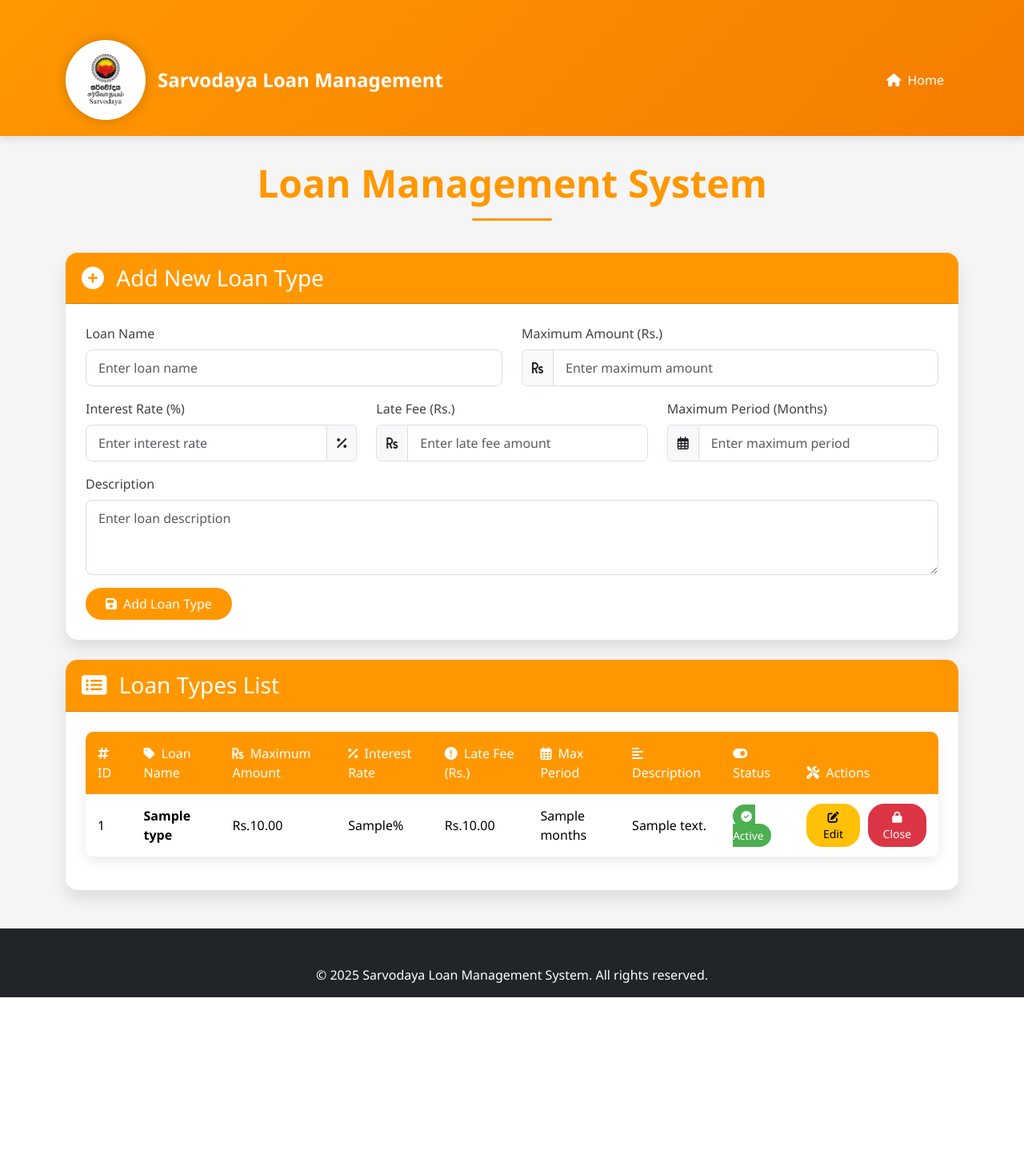
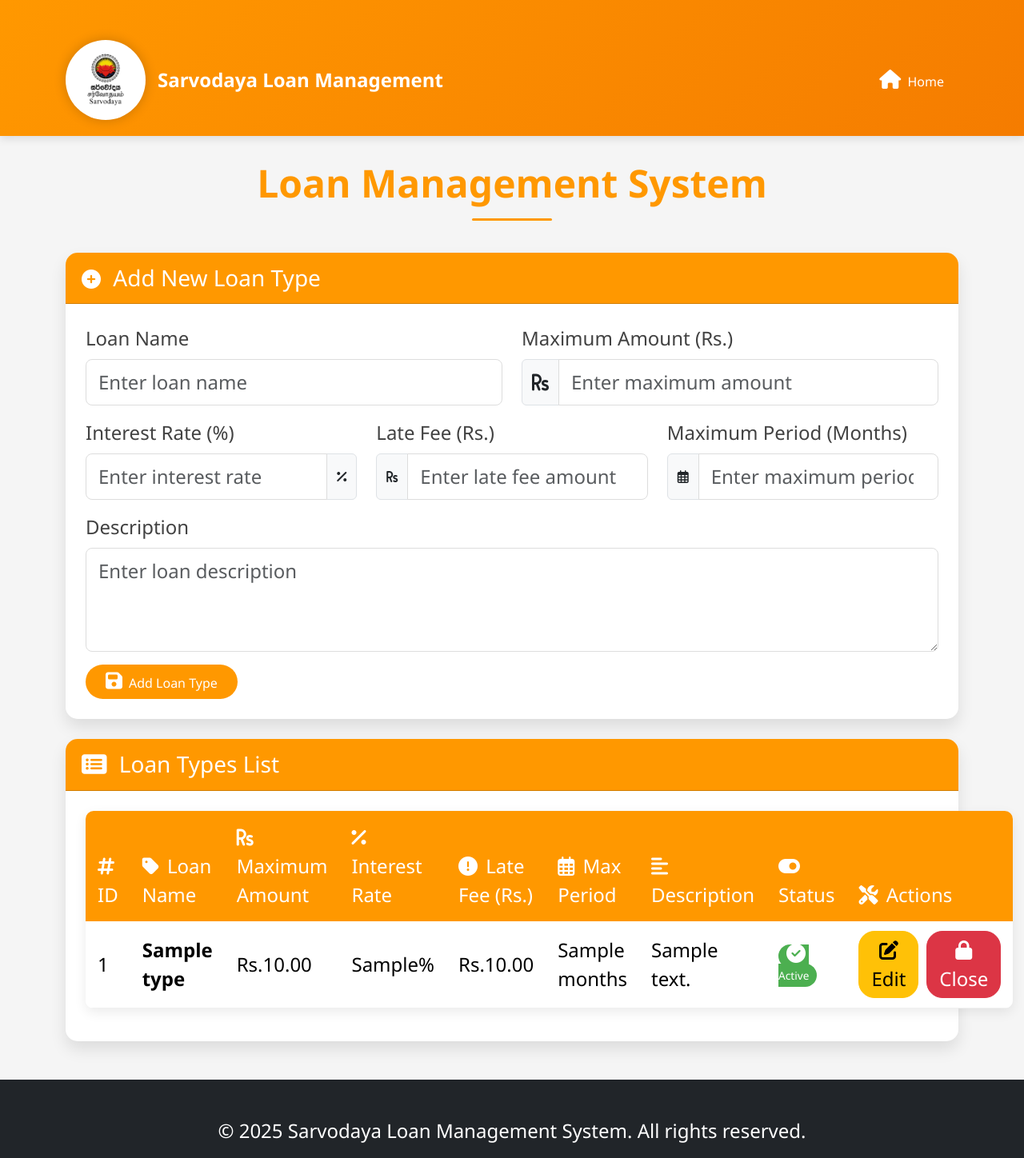
Before and after one commit to Chamodi524/Sarvodaya, a PHP site: page /Sarvodaya/loanTypes.php in a window 1280 px wide. Shown: the whole page at 80% size. Before the commit the page ends 1247 px from the top, so only its background shows below. Run offline with PHP 8.4, Linux system fonts and the light colour scheme; tables that the repository leaves empty or names only in its code hold one stand-in row (values such as "Sample post").

Commit message:
increased font sizes

```diff
--- a/Sarvodaya/loanTypes.php
+++ b/Sarvodaya/loanTypes.php
@@ -266,7 +266,7 @@ $result = $conn->query("SELECT * FROM loan_types");
                 <div class="logo-circle">
                     <img src="Sarwodaya logo.jpg" alt="Sarvodaya Logo">
                 </div>
-                <span class="fs-4 fw-bold">Sarvodaya Loan Management</span>
+                <span class="fs-4 fw-bold" style="font-size: 1.5rem;">Sarvodaya Loan Management</span>
             </a>
             <button class="navbar-toggler" type="button" data-bs-toggle="collapse" data-bs-target="#navbarNav" aria-controls="navbarNav" aria-expanded="false" aria-label="Toggle navigation">
                 <span class="navbar-toggler-icon"></span>
@@ -274,7 +274,7 @@ $result = $conn->query("SELECT * FROM loan_types");
             <div class="collapse navbar-collapse" id="navbarNav">
                 <ul class="navbar-nav ms-auto">
                     <li class="nav-item">
-                        <a class="nav-link" href="loan_handing_home.php"><i class="fas fa-home me-1"></i> Home</a>
+                        <a class="nav-link" href="loan_handing_home.php"><i class="fas fa-home me-1" style="font-size: 1.5rem;"></i> Home</a>
                     </li>
 
                 </ul>
@@ -284,56 +284,56 @@ $result = $conn->query("SELECT * FROM loan_types");
 
     <div class="container">
         <div class="page-header animate-in">
-            <h1 class="display-5 fw-bold" style="color: var(--primary-color);">Loan Management System</h1>
+            <h1 class="display-5 fw-bold" style="color: var(--primary-color);" style="font-size: 1.5rem;">Loan Management System</h1>
         </div>
 
         <div class="card animate-in" style="animation-delay: 0.1s;">
             <div class="card-header">
-                <h3 class="mb-0"><i class="fas fa-plus-circle me-2"></i> Add New Loan Type</h3>
+                <h3 class="mb-0"><i class="fas fa-plus-circle me-2" style="font-size: 1.5rem;"></i> Add New Loan Type</h3>
             </div>
             <div class="card-body">
                 <form action="add_loan.php" method="POST">
                     <div class="row">
                         <div class="col-md-6 mb-3">
-                            <label for="loan_name" class="form-label">Loan Name</label>
-                            <input type="text" class="form-control" id="loan_name" name="loan_name" placeholder="Enter loan name" required>
+                            <label for="loan_name" class="form-label" style="font-size: 1.5rem;">Loan Name</label>
+                            <input type="text" class="form-control" id="loan_name" name="loan_name" style="font-size: 1.5rem;" placeholder="Enter loan name" required>
                         </div>
                         <div class="col-md-6 mb-3">
-                            <label for="maximum_amount" class="form-label">Maximum Amount (Rs.)</label>
+                            <label for="maximum_amount" class="form-label" style="font-size: 1.5rem;">Maximum Amount (Rs.)</label>
                             <div class="input-group">
-                                <span class="input-group-text"><i class="fas fa-rupee-sign"></i></span>
-                                <input type="number" class="form-control" id="maximum_amount" name="maximum_amount" step="0.01" placeholder="Enter maximum amount" required>
+                                <span class="input-group-text"><i class="fas fa-rupee-sign" style="font-size: 1.5rem;"></i></span>
+                                <input type="number" class="form-control" id="maximum_amount" name="maximum_amount" step="0.01" style="font-size: 1.5rem;" placeholder="Enter maximum amount" required>
                             </div>
                         </div>
                     </div>
                     <div class="row">
                         <div class="col-md-4 mb-3">
-                            <label for="interest_rate" class="form-label">Interest Rate (%)</label>
+                            <label for="interest_rate" class="form-label" style="font-size: 1.5rem;">Interest Rate (%)</label>
                             <div class="input-group">
-                                <input type="number" class="form-control" id="interest_rate" name="interest_rate" step="0.01" placeholder="Enter interest rate" required>
+                                <input type="number" class="form-control" id="interest_rate" name="interest_rate" step="0.01" style="font-size: 1.5rem;" placeholder="Enter interest rate" required>
                                 <span class="input-group-text"><i class="fas fa-percentage"></i></span>
                             </div>
                         </div>
                         <div class="col-md-4 mb-3">
-                            <label for="late_fee" class="form-label">Late Fee (Rs.)</label>
+                            <label for="late_fee" class="form-label" style="font-size: 1.5rem;">Late Fee (Rs.)</label>
                             <div class="input-group">
-                                <span class="input-group-text"><i class="fas fa-rupee-sign"></i></span>
-                                <input type="number" class="form-control" id="late_fee" name="late_fee" step="0.01" placeholder="Enter late fee amount" required>
+                                <span class="input-group-text"><i class="fas fa-rupee-sign" ></i></span>
+                                <input type="number" class="form-control" id="late_fee" name="late_fee" step="0.01" style="font-size: 1.5rem;" placeholder="Enter late fee amount" required>
                             </div>
                         </div>
                         <div class="col-md-4 mb-3">
-                            <label for="max_period" class="form-label">Maximum Period (Months)</label>
+                            <label for="max_period" class="form-label" style="font-size: 1.5rem;">Maximum Period (Months)</label>
                             <div class="input-group">
                                 <span class="input-group-text"><i class="far fa-calendar-alt"></i></span>
-                                <input type="number" class="form-control" id="max_period" name="max_period" placeholder="Enter maximum period" required>
+                                <input type="number" class="form-control" id="max_period" name="max_period" style="font-size: 1.5rem;" placeholder="Enter maximum period" required>
                             </div>
                         </div>
                     </div>
                     <div class="mb-3">
-                        <label for="description" class="form-label">Description</label>
-                        <textarea class="form-control" id="description" name="description" rows="3" placeholder="Enter loan description"></textarea>
+                        <label for="description" class="form-label" style="font-size: 1.5rem;">Description</label>
+                        <textarea class="form-control" id="description" name="description" rows="3" style="font-size: 1.5rem;" placeholder="Enter loan description"></textarea>
                     </div>
-                    <button type="submit" class="btn btn-custom"><i class="fas fa-save me-2"></i>Add Loan Type</button>
+                    <button type="submit" class="btn btn-custom"><i class="fas fa-save me-2" style="font-size: 1.5rem;"></i>Add Loan Type</button>
                 </form>
             </div>
         </div>
@@ -346,41 +346,41 @@ $result = $conn->query("SELECT * FROM loan_types");
                 <table class="table table-custom">
                     <thead>
                         <tr>
-                            <th><i class="fas fa-hashtag me-1"></i> ID</th>
-                            <th><i class="fas fa-tag me-1"></i> Loan Name</th>
-                            <th><i class="fas fa-rupee-sign me-1"></i> Maximum Amount</th>
-                            <th><i class="fas fa-percentage me-1"></i> Interest Rate</th>
-                            <th><i class="fas fa-exclamation-circle me-1"></i> Late Fee (Rs.)</th>
-                            <th><i class="far fa-calendar-alt me-1"></i> Max Period</th>
-                            <th><i class="fas fa-align-left me-1"></i> Description</th>
-                            <th><i class="fas fa-toggle-on me-1"></i> Status</th>
-                            <th><i class="fas fa-tools me-1"></i> Actions</th>
+                            <th style="font-size: 1.5rem;"><i class="fas fa-hashtag me-1"></i> ID</th>
+                            <th style="font-size: 1.5rem;"><i class="fas fa-tag me-1"></i> Loan Name</th>
+                            <th style="font-size: 1.5rem;"><i class="fas fa-rupee-sign me-1"></i> Maximum Amount</th>
+                            <th style="font-size: 1.5rem;"><i class="fas fa-percentage me-1"></i> Interest Rate</th>
+                            <th style="font-size: 1.5rem;"><i class="fas fa-exclamation-circle me-1"></i> Late Fee (Rs.)</th>
+                            <th style="font-size: 1.5rem;"><i class="far fa-calendar-alt me-1"></i> Max Period</th>
+                            <th style="font-size: 1.5rem;"><i class="fas fa-align-left me-1"></i> Description</th>
+                            <th style="font-size: 1.5rem;"><i class="fas fa-toggle-on me-1"></i> Status</th>
+                            <th style="font-size: 1.5rem;"><i class="fas fa-tools me-1"></i> Actions</th>
                         </tr>
                     </thead>
                     <tbody>
                         <?php while ($row = $result->fetch_assoc()): ?>
                             <tr>
-                                <td><?php echo $row['id']; ?></td>
-                                <td><strong><?php echo $row['loan_name']; ?></strong></td>
-                                <td>Rs.<?php echo number_format($row['maximum_amount'], 2); ?></td>
-                                <td><?php echo $row['interest_rate']; ?>%</td>
-                                <td><?php echo isset($row['late_fee']) ? 'Rs.' . number_format($row['late_fee'], 2) : 'N/A'; ?></td>
-                                <td><?php echo $row['max_period']; ?> months</td>
-                                <td><?php echo $row['description']; ?></td>
+                                <td style="font-size: 1.5rem;"><?php echo $row['id']; ?></td>
+                                <td style="font-size: 1.5rem;"><strong><?php echo $row['loan_name']; ?></strong></td>
+                                <td style="font-size: 1.5rem;">Rs.<?php echo number_format($row['maximum_amount'], 2); ?></td>
+                                <td style="font-size: 1.5rem;"><?php echo $row['interest_rate']; ?>%</td>
+                                <td style="font-size: 1.5rem;"><?php echo isset($row['late_fee']) ? 'Rs.' . number_format($row['late_fee'], 2) : 'N/A'; ?></td>
+                                <td style="font-size: 1.5rem;"><?php echo $row['max_period']; ?> months</td>
+                                <td style="font-size: 1.5rem;"><?php echo $row['description']; ?></td>
                                 <td>
                                     <?php if(isset($row['status']) && $row['status'] === 'closed'): ?>
-                                        <span class="status-closed"><i class="fas fa-lock me-1"></i> Closed</span>
+                                        <span class="status-closed"><i class="fas fa-lock me-1" style="font-size: 1.5rem;"></i> Closed</span>
                                     <?php else: ?>
-                                        <span class="status-active"><i class="fas fa-check-circle me-1"></i> Active</span>
+                                        <span class="status-active"><i class="fas fa-check-circle me-1" style="font-size: 1.5rem;"></i> Active</span>
                                     <?php endif; ?>
                                 </td>
                                 <td>
                                     <div class="action-buttons">
-                                        <a href="edit_loan.php?id=<?php echo $row['id']; ?>" class="btn btn-sm btn-warning">
-                                            <i class="fas fa-edit"></i> Edit
+                                        <a href="edit_loan.php?id=<?php echo $row['id']; ?>" class="btn btn-sm btn-warning" style="font-size: 1.5rem;">
+                                            <i class="fas fa-edit" style="font-size: 1.5rem;"></i> Edit
                                         </a>
-                                        <a href="toggle_status.php?id=<?php echo $row['id']; ?>&status=<?php echo isset($row['status']) && $row['status'] === 'active' ? 'closed' : 'active'; ?>" class="btn btn-sm <?php echo isset($row['status']) && $row['status'] === 'active' ? 'btn-danger' : 'btn-success'; ?>">
-                                            <i class="fas fa-<?php echo isset($row['status']) && $row['status'] === 'active' ? 'lock' : 'unlock'; ?>"></i>
+                                        <a href="toggle_status.php?id=<?php echo $row['id']; ?>&status=<?php echo isset($row['status']) && $row['status'] === 'active' ? 'closed' : 'active';  ?>" class="btn btn-sm <?php echo isset($row['status']) && $row['status'] === 'active' ? 'btn-danger' : 'btn-success'; ?>" style="font-size: 1.5rem;">
+                                            <i class="fas fa-<?php echo isset($row['status']) && $row['status'] === 'active' ? 'lock' : 'unlock'; ?>" style="font-size: 1.5rem;"></i>
                                             <?php echo isset($row['status']) && $row['status'] === 'active' ? 'Close' : 'Activate'; ?>
                                         </a>
                                     </div>
@@ -395,7 +395,7 @@ $result = $conn->query("SELECT * FROM loan_types");
 
     <footer class="bg-dark text-white text-center py-3 mt-5">
         <div class="container">
-            <p class="mb-0">© 2025 Sarvodaya Loan Management System. All rights reserved.</p>
+            <p class="mb-0" style="font-size: 1.5rem;">© 2025 Sarvodaya Loan Management System. All rights reserved.</p>
         </div>
     </footer>
 
```
Also changed, not shown: Sarvodaya/member_loans.php (+41 -41 lines), Sarvodaya/view_loans.php (+16 -16 lines).
